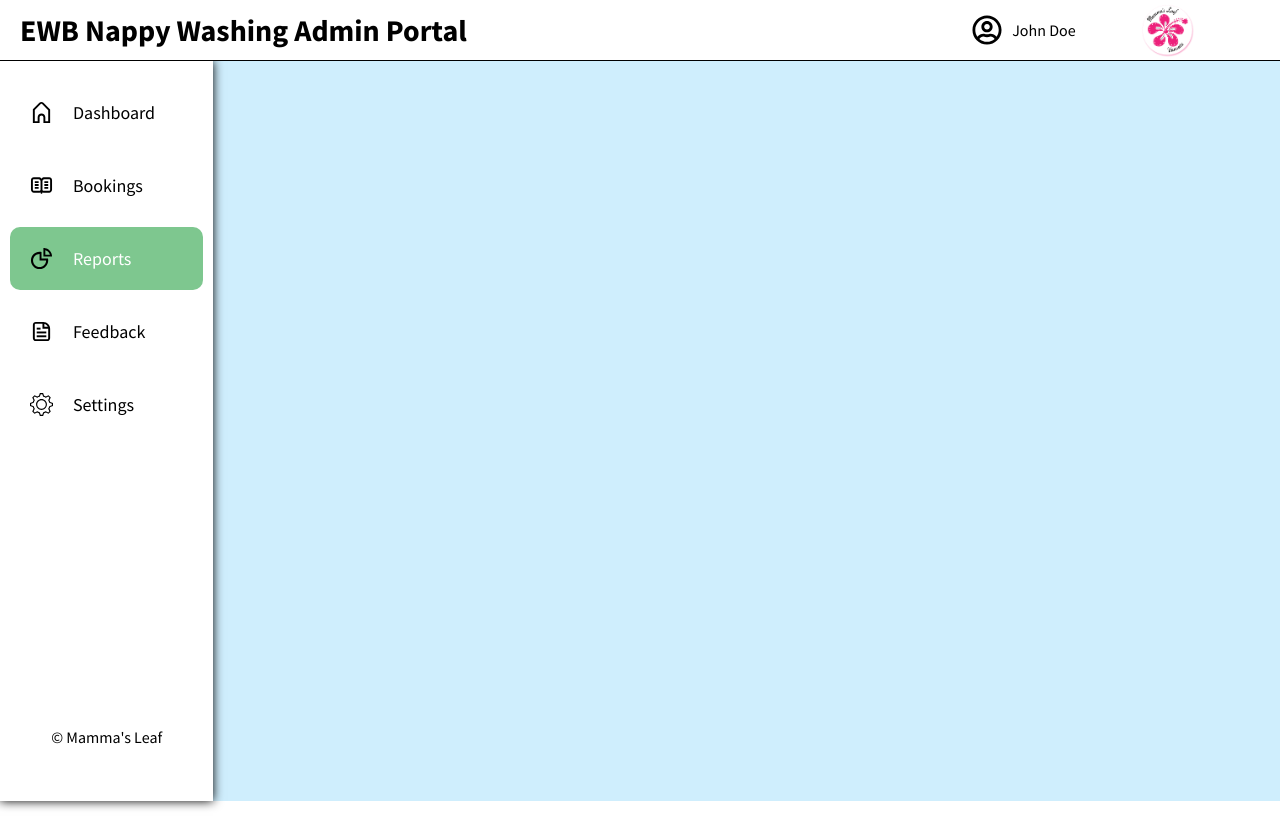
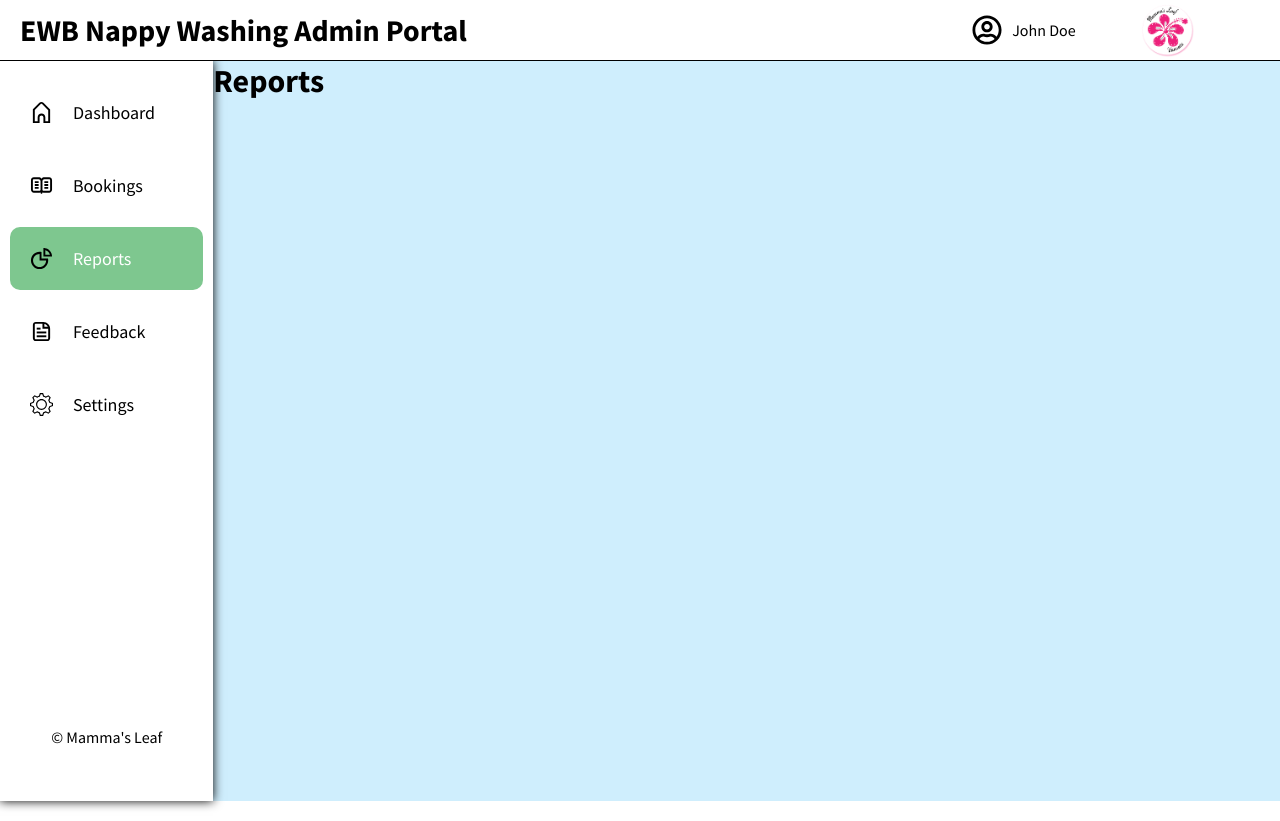
Before and after one commit to ProgrammerJo3y/ewb_react_frontend_webapp, a React (Create React App) app: page /reports in a window 1280 px wide. Both pictures are taken after typing "Sample", "Sample123" into the empty fields and a click on the button "Submit". Built offline with nearby package versions, Linux system fonts and the light colour scheme.

Commit message:
Added div structure to reports page

```diff
--- a/src/pages/reports/Reports.jsx
+++ b/src/pages/reports/Reports.jsx
@@ -1,9 +1,27 @@
 import './reports.css'
+import * as React from 'react'
 
 export default function Reports() {
+
+  const [report, setReport] = React.useState('report');
+
+  const options = [
+    {label: 'Blah', value: 'blah'},
+  ];
+
+  const handleReportChange = (event) => {
+    setReport(event.target.value);
+  }
+
   return (
-    <div className="reports">
-
+    <div className="reportsContainer">
+      <div className="reportsHeader">
+        <h1>Reports</h1>
+      </div>
+      <div className="reports">
+        <div className="reportsFilter"></div>
+        <div className="reportsGraph"></div>
+      </div>
     </div>
   )
 }
--- a/src/pages/reports/reports.css
+++ b/src/pages/reports/reports.css
@@ -1,4 +1,4 @@
-.reports{
+.reportsContainer{
     flex: 5;
     background-color: #CFEEFD;
 }
```
